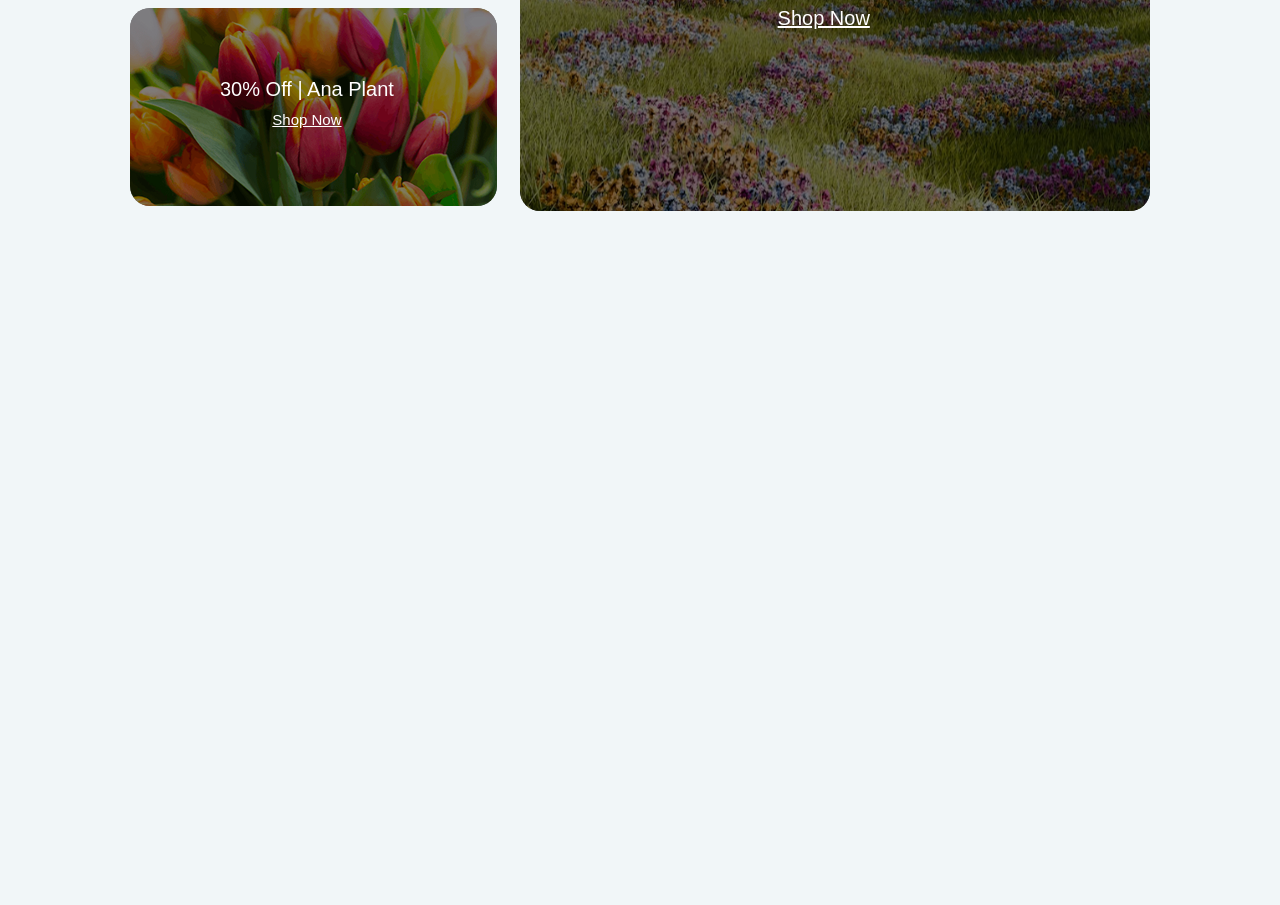
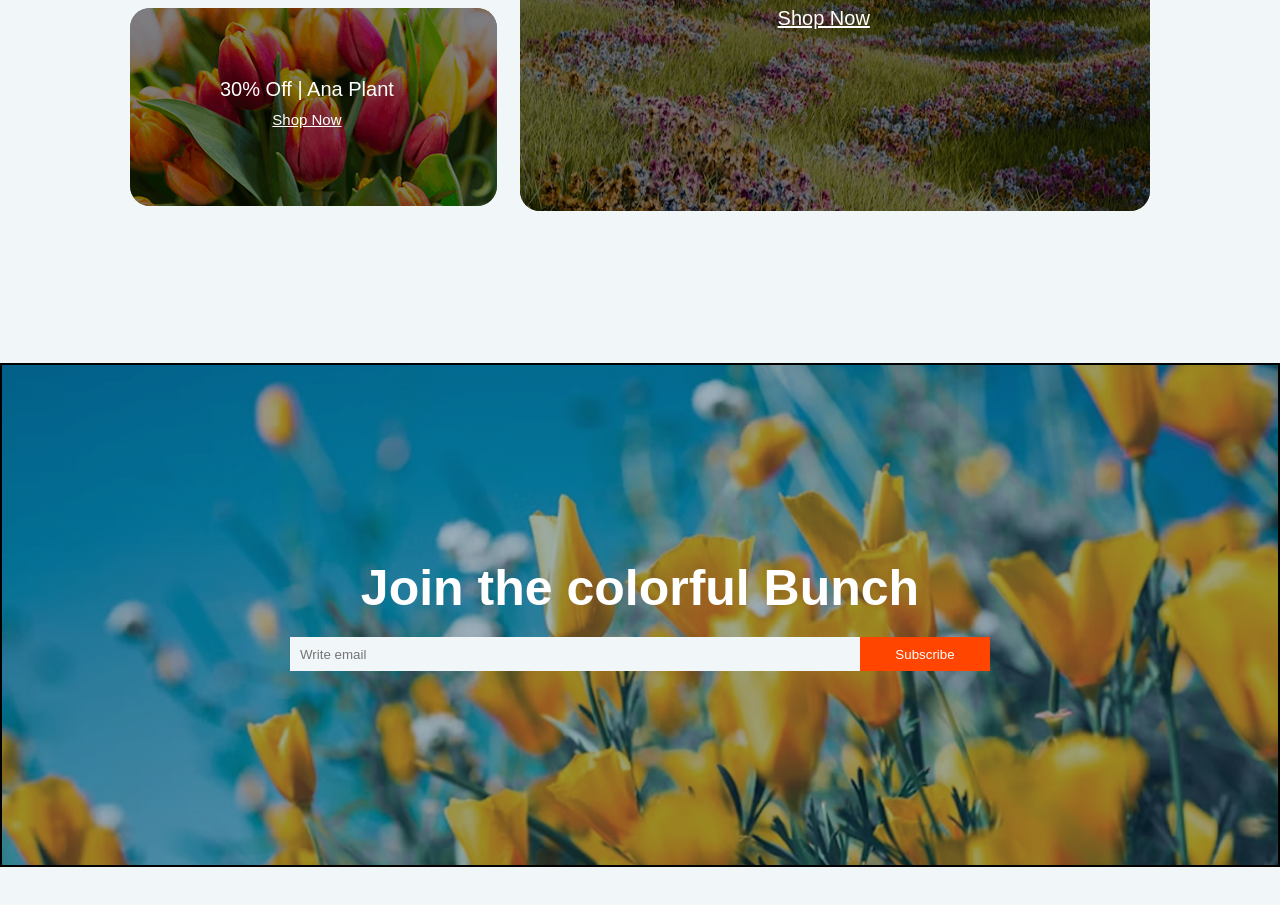
Before and after one commit to Lamisa-13/assignment2, a plain HTML site: page index.html in a window 1280 px wide. Shown: the part 2666-3571 px from the top of the page. Before the commit the page ends 2899 px from the top, so only its background shows below. Drawn offline with Linux system fonts and the light colour scheme.

Commit message:
Seventh commit

```diff
--- a/index.html
+++ b/index.html
@@ -141,6 +141,17 @@
             </div>
 
         </section>
+
+        <section class="sixth-part">
+            <h1>
+                Join the colorful Bunch
+            </h1>
+            <div class="subscribe">
+                <input type="email" placeholder="Write email">
+                <button>Subscribe</button>
+            </div>
+
+        </section>
     </main>
     <footer>
 
--- a/styles.css
+++ b/styles.css
@@ -335,3 +335,52 @@ header nav .nav-container .cart{
     color: white;
     text-decoration: underline;
 }
+
+.sixth-part{
+    border: 2px solid black;
+    background-image: url("assets/news-letter-bg.png");
+    height: 500px;
+    background-repeat: no-repeat;
+    background-size:cover;
+    background-position:center;
+    display: flex;
+    justify-content: center;
+    align-items: center;
+    flex-direction: column;
+    gap: 20px;
+    margin-top: 150px;
+    margin-bottom: 80px;
+}
+
+.sixth-part h1{
+    background-color: transparent;
+    color: white;
+    font-size: 50px;
+
+}
+
+.sixth-part .subscribe{
+    background-color: transparent;
+    display: flex;
+    justify-content: center;
+}
+
+.sixth-part .subscribe input{
+    width: 550px;
+    height: 30px;
+    padding: 2px 10px;
+    border: none;
+
+}
+
+.sixth-part .subscribe button{
+    padding: 2px;
+    background-color: orangered;
+    color: white;
+    border: 0px;
+    width: 130px;
+}
+
+.sixth-part .subscribe input:focus{
+    outline: none;
+}
```
